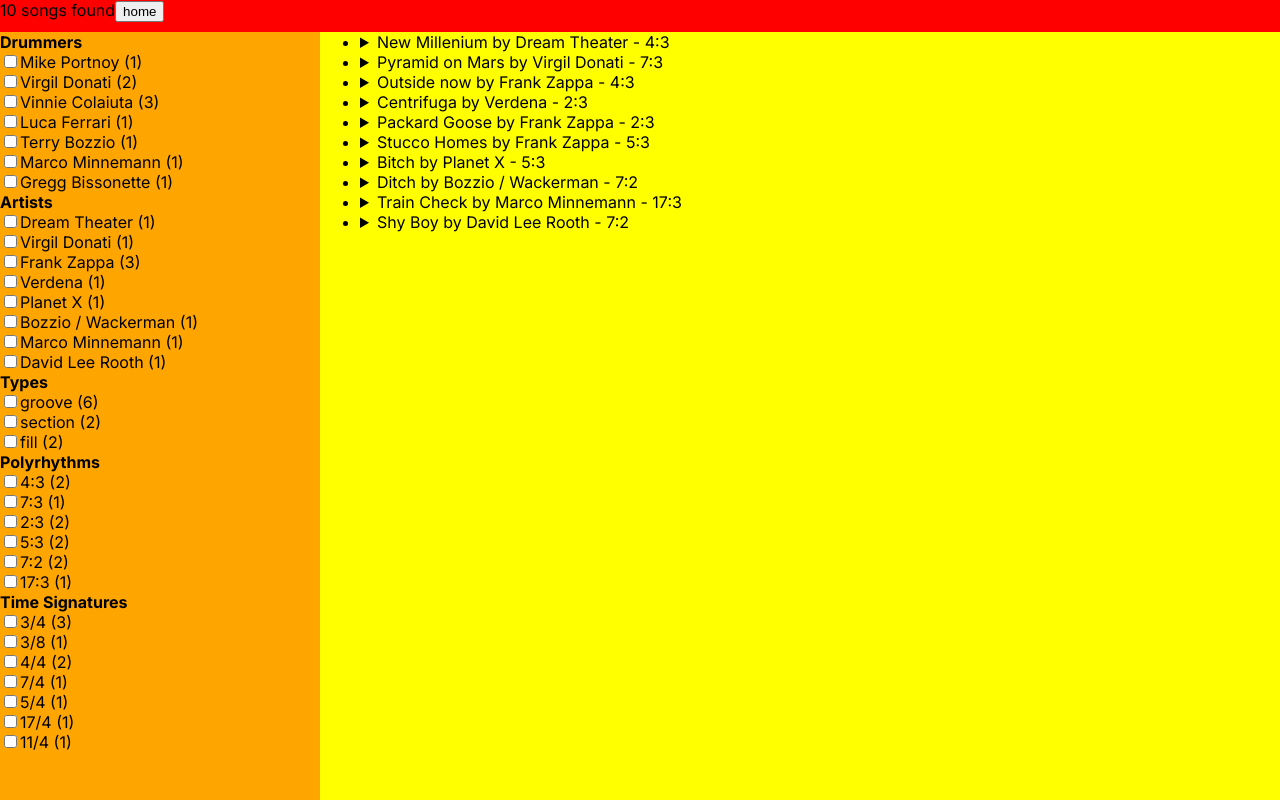
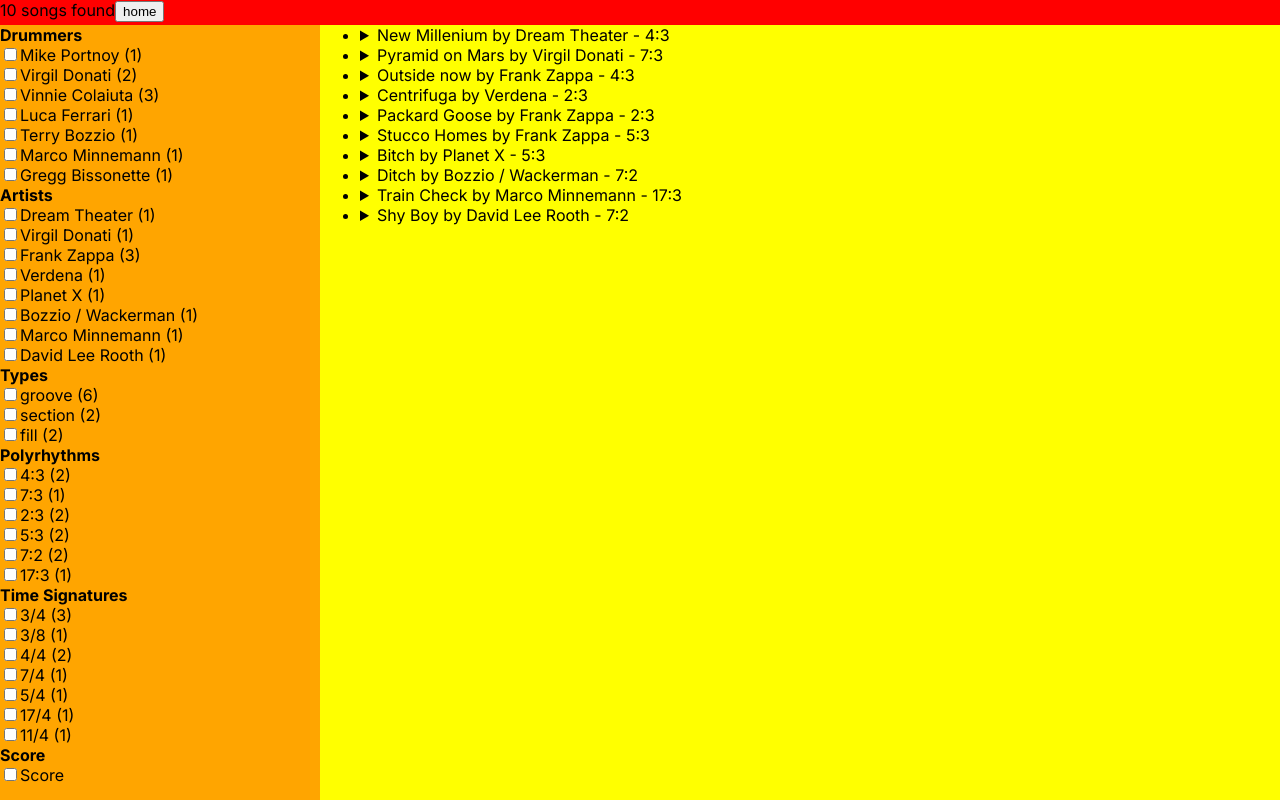
Before and after one commit to MarcoMaz/polylistsongs, a Next.js app: page /search in a window 1280 px wide. Built offline with nearby package versions, Linux system fonts and the light colour scheme.

Commit message:
- add score selection

```diff
--- a/src/app/search/page.tsx
+++ b/src/app/search/page.tsx
@@ -41,6 +41,8 @@
   const [selectedTimeSignatures, setSelectedTimeSignatures] = useState<
     (TimeSignatureProp & { selected: boolean })[]
   >([]);
+  const [showScore, setShowScore] = useState(false);
+
 
   const handleSelection = (
     item: string,
@@ -75,6 +77,11 @@
     );
   };
 
+  const handleShowScore = (e: React.ChangeEvent<HTMLInputElement>) => {
+    setShowScore(e.target.checked);
+  };
+
+
   const filteredSongsData = songsData.filter((song) => {
     if (
       (selectedDrummers.length === 0 ||
@@ -91,14 +98,19 @@
             poly.base === song.polyrhythm.base
         )
       ) {
-        return (
+        if (
           selectedTimeSignatures.length === 0 ||
           selectedTimeSignatures.some(
             (timeSig) =>
               timeSig.numerator === song.timeSignature.numerator &&
               timeSig.denominator === song.timeSignature.denominator
           )
-        );
+        ) {
+          if (showScore) {
+            return !!song.scoreUrl;
+          }
+          return true;
+        }
       }
     }
     return false;
@@ -189,6 +201,17 @@
           songsData={songsData}
           type="timeSignature"
         />
+        <strong>Score</strong>
+        <div>
+          <input
+            type="checkbox"
+            id="score"
+            name="score"
+            checked={showScore}
+            onChange={handleShowScore}
+          />
+          <label htmlFor="score">Score</label>
+        </div>
       </aside>
       <main>
         <ul>
```
